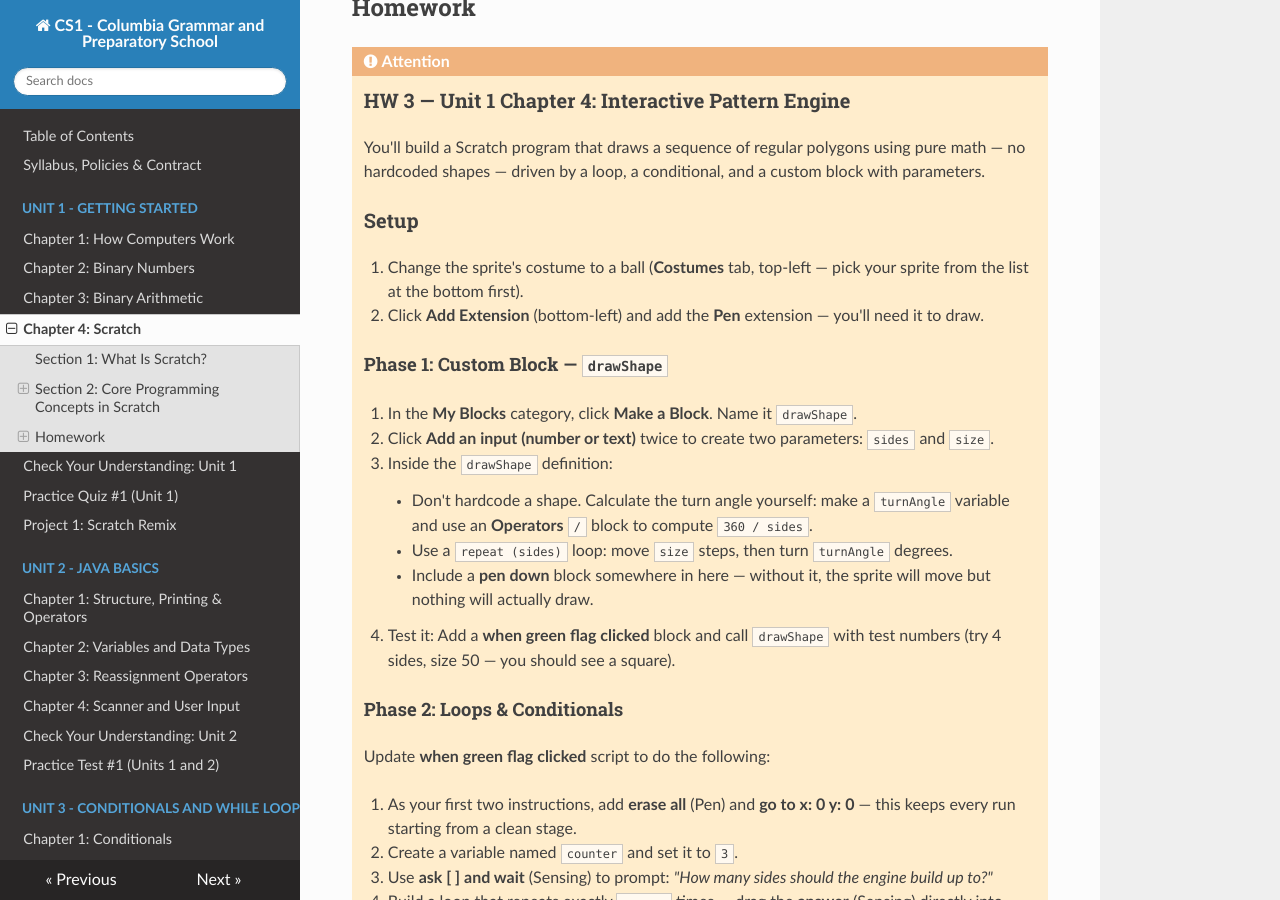
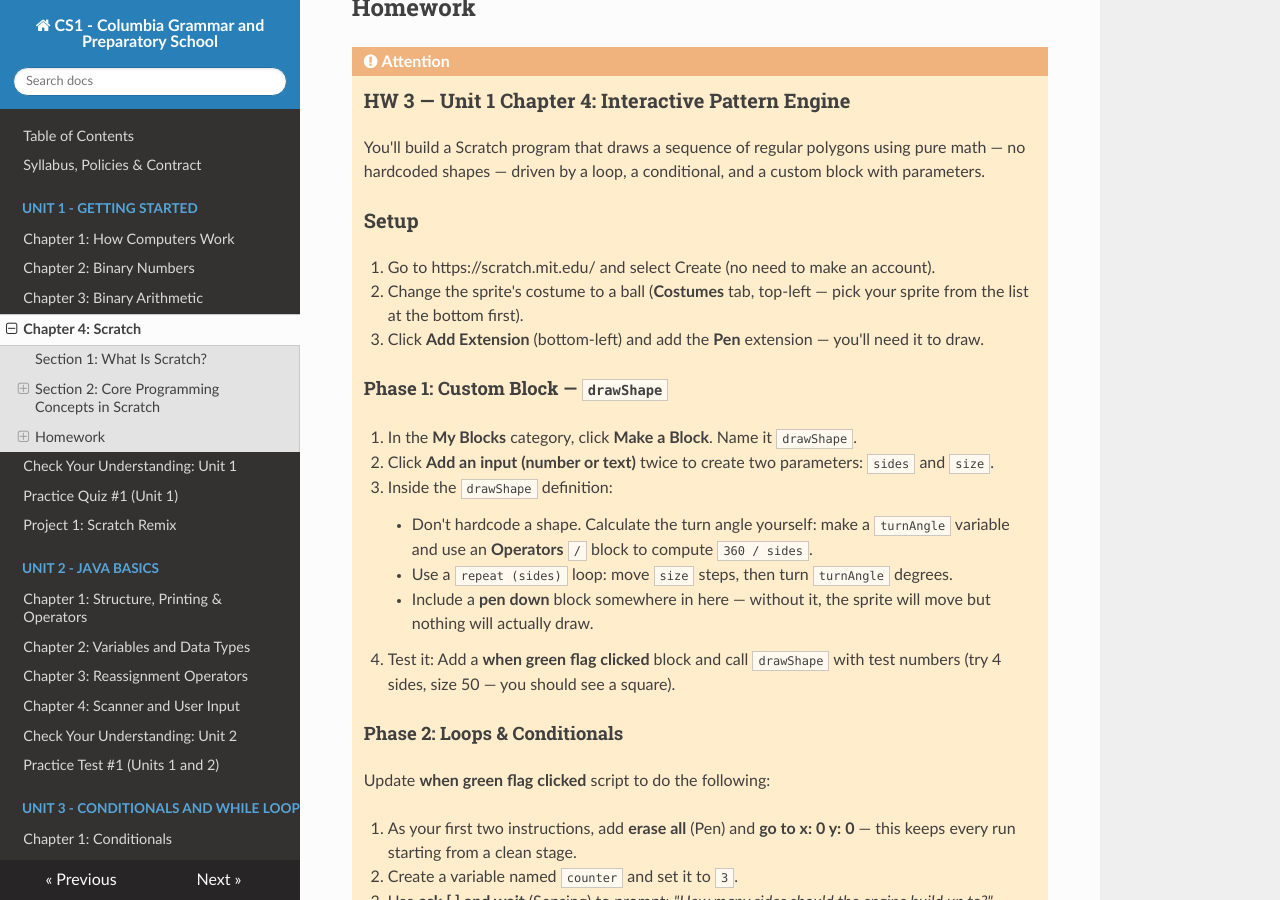
Before and after one commit to kjergens/cs1-site, an MkDocs documentation site: the page built from docs/unit1/notes_04_scratch.md, in a window 1280 px wide and 900 px high, scrolled down 1509 px. Built offline with MkDocs 1.6.1, drawn with Linux system fonts in a browser that asks for light colours; nearby versions of some CDN libraries.

Commit message:
Revise setup steps for Scratch program
Updated the setup instructions for the Scratch program to include a step for accessing the Scratch website.

```diff
--- a/docs/unit1/notes_04_scratch.md
+++ b/docs/unit1/notes_04_scratch.md
@@ -62,8 +62,9 @@ In Scratch, scripts start when something happens — "when green flag clicked",
     You'll build a Scratch program that draws a sequence of regular polygons using pure math — no hardcoded shapes — driven by a loop, a conditional, and a custom block with parameters.
 
     ### Setup ###
-    1. Change the sprite's costume to a ball (**Costumes** tab, top-left — pick your sprite from the list at the bottom first).
-    2. Click **Add Extension** (bottom-left) and add the **Pen** extension — you'll need it to draw.
+    1. Go to https://scratch.mit.edu/ and select Create (no need to make an account).
+    2. Change the sprite's costume to a ball (**Costumes** tab, top-left — pick your sprite from the list at the bottom first).
+    3. Click **Add Extension** (bottom-left) and add the **Pen** extension — you'll need it to draw.
 
     #### Phase 1: Custom Block — `drawShape`
 
```
